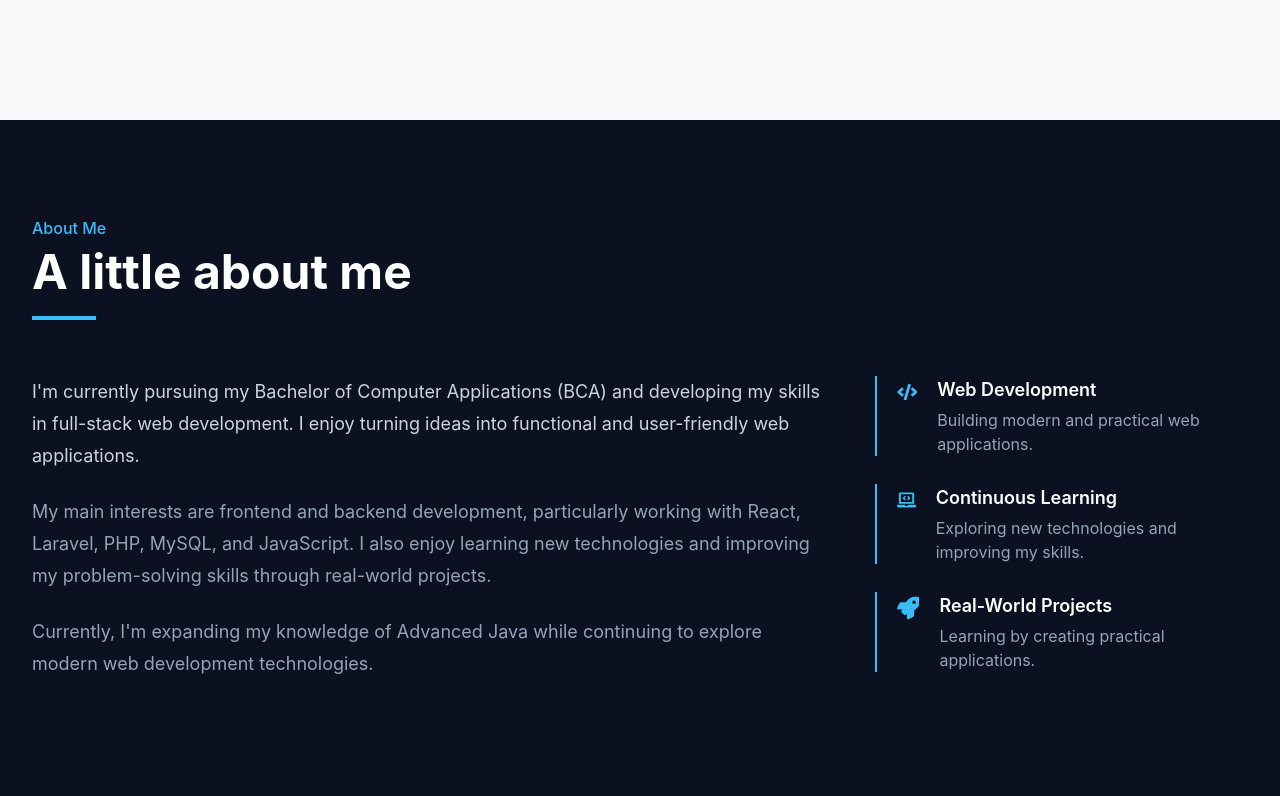
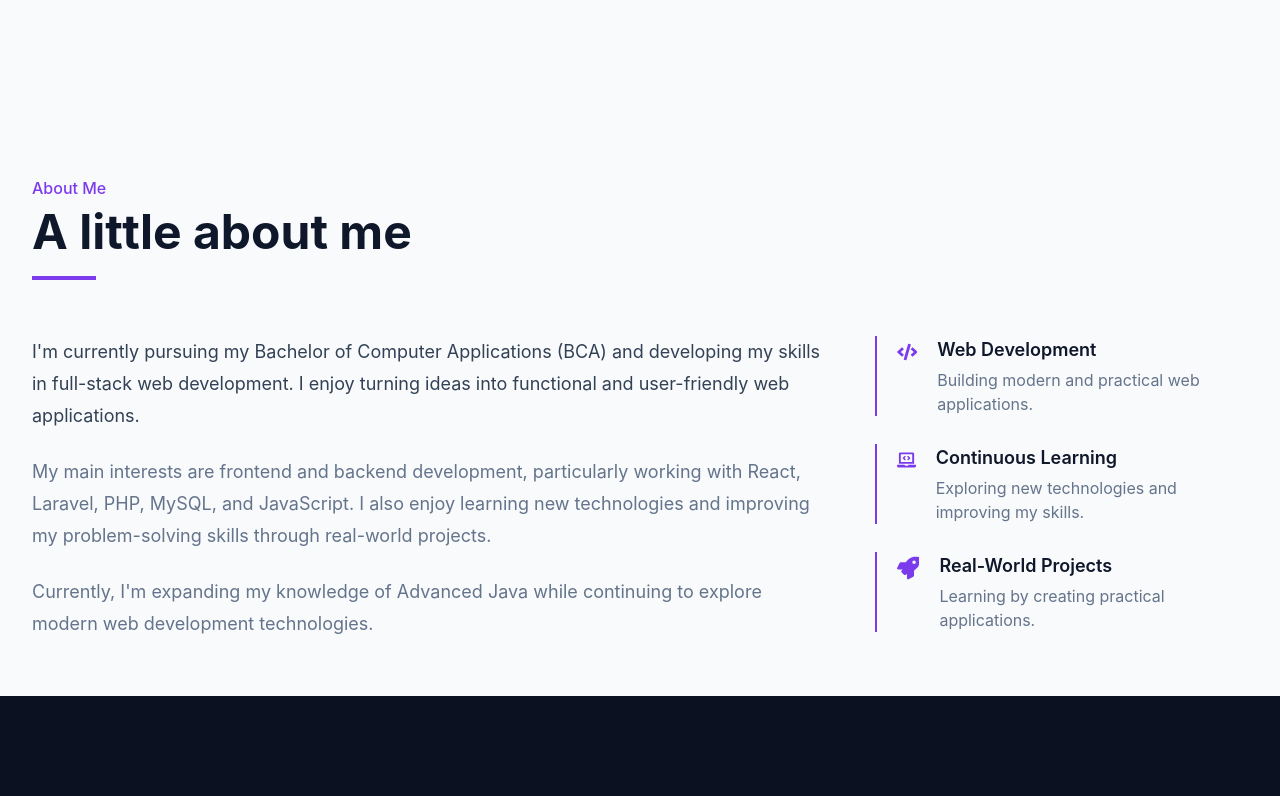
Before and after one commit to buddhamagar-09/my-portfolio, a React (Vite) app in the folder my-portfolio/: page / in a window 1280 px wide. Shown: the part 680-1476 px from the top of the page. Built offline with nearby package versions, Linux system fonts and the light colour scheme.

Commit message:
background and text color changed

```diff
--- a/my-portfolio/src/Components/About.jsx
+++ b/my-portfolio/src/Components/About.jsx
@@ -6,7 +6,7 @@ function About() {
   return (
     <section
       id="about"
-      className="bg-[#0B1120] text-white py-24"
+      className="bg-[#F8FAFC] text-[#0F172A] py-14"
     >
       <div className="max-w-7xl mx-auto px-6 lg:px-8">
 
@@ -18,7 +18,7 @@ function About() {
           transition={{ duration: 0.7 }}
           className="mb-14"
         >
-          <p className="text-[#38BDF8] font-medium mb-2">
+          <p className="text-[#7C3AED] font-medium mb-2">
             About Me
           </p>
 
@@ -26,7 +26,7 @@ function About() {
             A little about me
           </h2>
 
-          <div className="w-16 h-1 bg-[#38BDF8] mt-5" />
+          <div className="w-16 h-1 bg-[#7C3AED] mt-5" />
         </motion.div>
 
         <div className="grid grid-cols-1 lg:grid-cols-3 gap-12">
@@ -39,14 +39,14 @@ function About() {
             transition={{ duration: 0.7 }}
             className="lg:col-span-2"
           >
-            <p className="text-[#CBD5E1] text-lg leading-8 mb-6">
+            <p className="text-[#334155] text-lg leading-8 mb-6">
               I'm currently pursuing my Bachelor of Computer Applications
               (BCA) and developing my skills in full-stack web development.
               I enjoy turning ideas into functional and user-friendly web
               applications.
             </p>
 
-            <p className="text-[#94A3B8] text-lg leading-8 mb-6">
+            <p className="text-[#64748B] text-lg leading-8 mb-6">
               My main interests are frontend and backend development,
               particularly working with React, Laravel, PHP, MySQL, and
               JavaScript. I also enjoy learning new technologies and
@@ -54,7 +54,7 @@ function About() {
               projects.
             </p>
 
-            <p className="text-[#94A3B8] text-lg leading-8">
+            <p className="text-[#64748B] text-lg leading-8">
               Currently, I'm expanding my knowledge of Advanced Java while
               continuing to explore modern web development technologies.
             </p>
@@ -70,52 +70,51 @@ function About() {
           >
 
             {/* Highlight 1 */}
-            <div className="flex items-start gap-5 border-l-2 border-[#38BDF8] pl-5">
-              <FaCode className="text-[#38BDF8] text-2xl mt-1" />
+            <div className="flex items-start gap-5 border-l-2 border-[#7C3AED] pl-5">
+              <FaCode className="text-[#7C3AED] text-2xl mt-1" />
 
               <div>
-                <h3 className="text-lg font-semibold text-white">
+                <h3 className="text-lg font-semibold text-[#0F172A]">
                   Web Development
                 </h3>
 
-                <p className="text-[#94A3B8] mt-1">
+                <p className="text-[#64748B] mt-1">
                   Building modern and practical web applications.
                 </p>
               </div>
             </div>
 
             {/* Highlight 2 */}
-            <div className="flex items-start gap-5 border-l-2 border-[#38BDF8] pl-5">
-              <FaLaptopCode className="text-[#38BDF8] text-2xl mt-1" />
+            <div className="flex items-start gap-5 border-l-2 border-[#7C3AED] pl-5">
+              <FaLaptopCode className="text-[#7C3AED] text-2xl mt-1" />
 
               <div>
-                <h3 className="text-lg font-semibold text-white">
+                <h3 className="text-lg font-semibold text-[#0F172A]">
                   Continuous Learning
                 </h3>
 
-                <p className="text-[#94A3B8] mt-1">
+                <p className="text-[#64748B] mt-1">
                   Exploring new technologies and improving my skills.
                 </p>
               </div>
             </div>
 
             {/* Highlight 3 */}
-            <div className="flex items-start gap-5 border-l-2 border-[#38BDF8] pl-5">
-              <FaRocket className="text-[#38BDF8] text-2xl mt-1" />
+            <div className="flex items-start gap-5 border-l-2 border-[#7C3AED] pl-5">
+              <FaRocket className="text-[#7C3AED] text-2xl mt-1" />
 
               <div>
-                <h3 className="text-lg font-semibold text-white">
+                <h3 className="text-lg font-semibold text-[#0F172A]">
                   Real-World Projects
                 </h3>
 
-                <p className="text-[#94A3B8] mt-1">
+                <p className="text-[#64748B] mt-1">
                   Learning by creating practical applications.
                 </p>
               </div>
             </div>
 
           </motion.div>
-
         </div>
       </div>
     </section>
```
